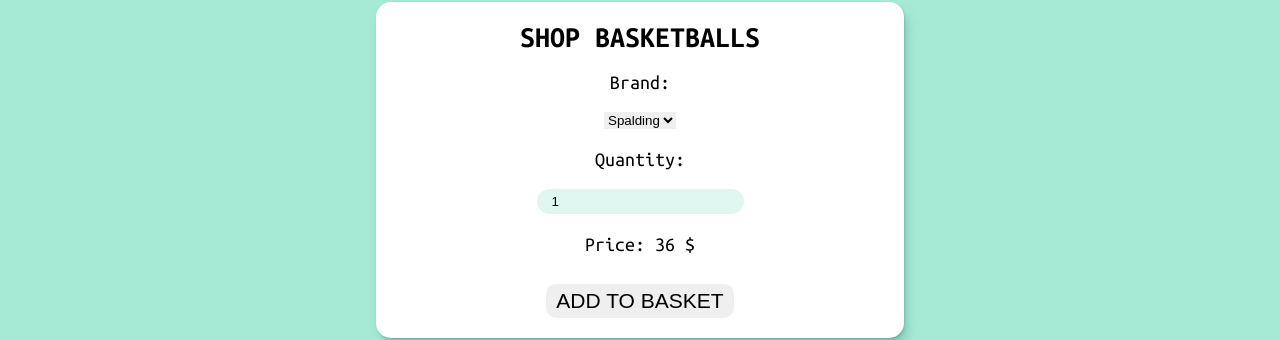
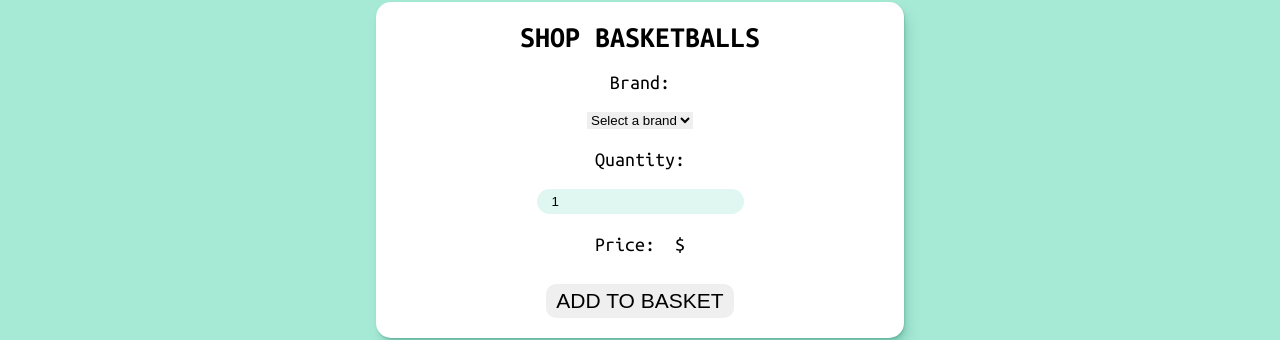
Before and after one commit to GreetVdL/basketballstore, a React (Create React App) app: page / in a window 1280 px wide. Shown: the part 86-426 px from the top of the page. Built offline with nearby package versions, Linux system fonts and the light colour scheme.

Commit message:
add selection placeholder

```diff
--- a/src/App.js
+++ b/src/App.js
@@ -44,16 +44,19 @@ function App() {
       image: baden,
     },
   ]);
-  const [brand, setBrand] = useState("Spalding");
+  const [brand, setBrand] = useState("");
   const [quantity, setQuantity] = useState(1);
 
   const onBrandSelection = (basketball) => {
-    setBrand(basketball);
+    if (basketball !== "selectabrand") {
+      setBrand(basketball);
+    }
   };
   const onQuantitySelection = (amount) => {
     setQuantity(amount);
   };
   const onFormSubmit = () => {
+    if (brand === "") return;
     setItems(
       items.map((obj) => {
         if (obj.brand === brand) {
--- a/src/components/Form.jsx
+++ b/src/components/Form.jsx
@@ -18,6 +18,7 @@ const Form = (props) => {
       <h2>shop basketballs</h2>
       <label htmlFor="brand">Brand:</label>
       <select name="brand" id="brand" onChange={handleBrandSelection}>
+        <option value="selectabrand">Select a brand</option>
         <option value="Spalding">Spalding</option>
         <option value="Wilson">Wilson</option>
         <option value="Molten">Molten</option>
@@ -33,8 +34,9 @@ const Form = (props) => {
       />
       <p>
         Price:&nbsp;
-        {props.quantity *
-          props.items.filter((item) => item.brand === props.brand)[0].price}
+        {props.brand !== "" &&
+          props.quantity *
+            props.items.filter((item) => item.brand === props.brand)[0].price}
         &nbsp;$
       </p>
       <button type="submit">ADD TO BASKET</button>
```
